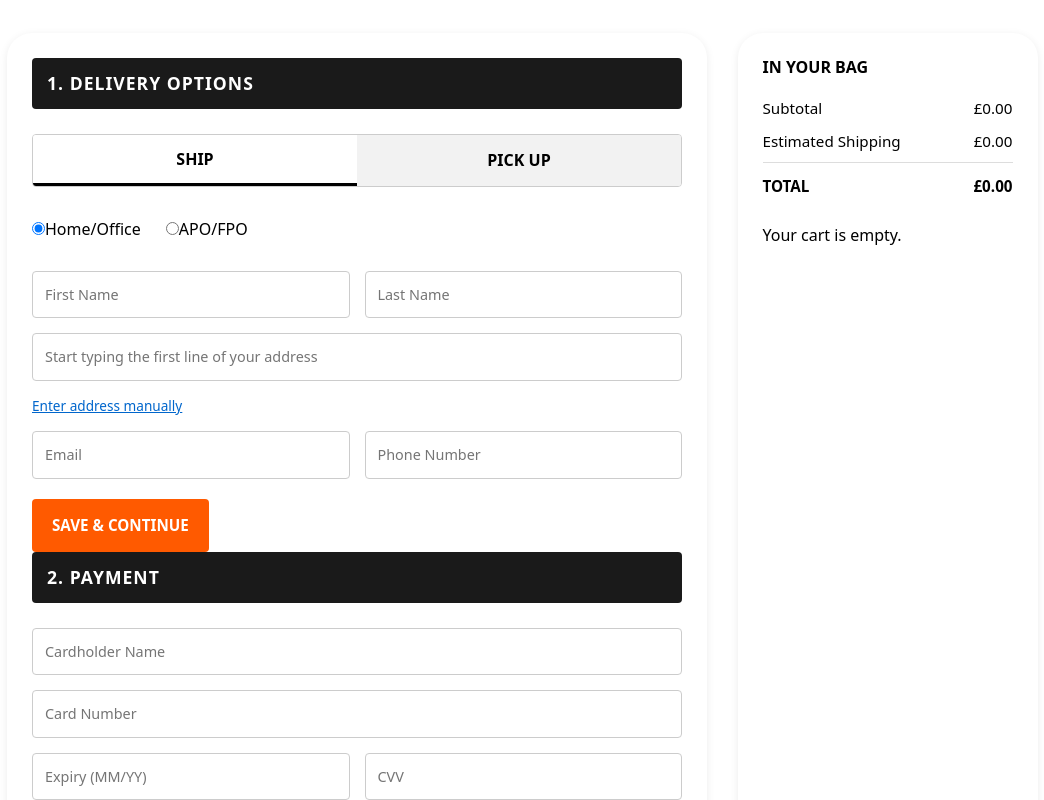
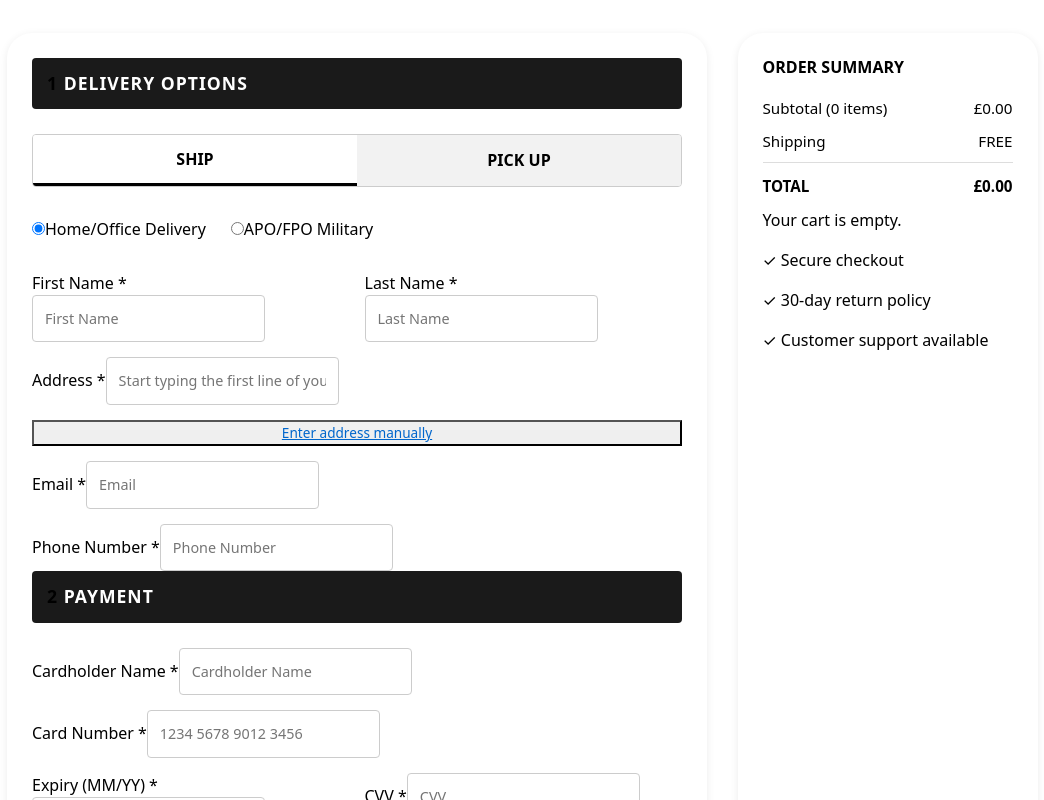
Before and after one commit to sumzali083/Team51, a React (Vite) app in the folder frontend/: page /checkout in a window 1280 px wide. Shown: the part 220-1020 px from the top of the page, without its empty margins (110-1154 px from the left). Built offline with nearby package versions, Linux system fonts and the light colour scheme.

Commit message:
Enhance Checkout and Cart functionality with improved validation, dynamic delivery estimates, and better error handling

```diff
--- a/frontend/src/pages/CheckoutPage.jsx
+++ b/frontend/src/pages/CheckoutPage.jsx
@@ -1,62 +1,148 @@
 // frontend/src/pages/CheckoutPage.jsx
-import React, { useContext, useState } from "react";
+import React, { useContext, useState, useEffect } from "react";
 import { CartContext } from "../context/CartContext";
 import "./CheckoutPage.css";
 
 const CheckoutPage = () => {
-  const { cart } = useContext(CartContext);
+  const cartContext = useContext(CartContext);
   const [deliveryType, setDeliveryType] = useState("SHIP");
   const [deliveryOption, setDeliveryOption] = useState("Home/Office");
   const [form, setForm] = useState({
     firstName: "",
     lastName: "",
     address: "",
+    city: "",
+    postalCode: "",
     email: "",
     phone: "",
+  });
+  const [payment, setPayment] = useState({
     cardName: "",
     cardNumber: "",
     expiry: "",
     cvv: "",
   });
+  const [showManualAddress, setShowManualAddress] = useState(false);
+  const [estimatedDelivery, setEstimatedDelivery] = useState("");
 
-  // Calculate subtotal safely
+  // Handle missing context
+  if (!cartContext) {
+    return <div className="container mt-4">Loading checkout...</div>;
+  }
+
+  const { cart } = cartContext;
+
+  // Calculate totals safely
   const subtotal = cart.reduce(
     (sum, item) => sum + Number(item.price || 0) * Number(item.quantity || 0),
     0
   );
-  const shipping = cart.length > 0 ? 8 : 0;
+  const shipping = cart.length > 0 ? 8.00 : 0;
   const total = subtotal + shipping;
+
+  // Calculate estimated delivery date
+  useEffect(() => {
+    const calculateDeliveryDate = () => {
+      const today = new Date();
+      let deliveryDays = 5; // Default shipping time
+      if (deliveryType === "PICK UP") deliveryDays = 1;
+      if (deliveryOption === "APO/FPO") deliveryDays = 14;
+
+      const deliveryDate = new Date(today);
+      deliveryDate.setDate(today.getDate() + deliveryDays);
+
+      // Format date
+      const options = { weekday: 'short', month: 'short', day: 'numeric' };
+      return deliveryDate.toLocaleDateString('en-US', options);
+    };
+
+    setEstimatedDelivery(calculateDeliveryDate());
+  }, [deliveryType, deliveryOption]);
 
   function handleFormChange(e) {
     setForm({ ...form, [e.target.name]: e.target.value });
   }
 
+  function handlePaymentChange(e) {
+    setPayment({ ...payment, [e.target.name]: e.target.value });
+  }
+
   function handleDeliveryType(type) {
     setDeliveryType(type);
+    // Reset delivery option if switching to PICK UP
+    if (type === "PICK UP") {
+      setDeliveryOption("Store Pickup");
+    }
   }
 
   function handleDeliveryOption(e) {
     setDeliveryOption(e.target.value);
   }
 
-  function handlePayment(e) {
+  // Validate card number format
+  const validateCardNumber = (number) => {
+    const cleaned = number.replace(/\s+/g, '');
+    return /^\d{16}$/.test(cleaned);
+  };
+
+  // Validate expiry date format
+  const validateExpiry = (expiry) => {
+    return /^(0[1-9]|1[0-2])\/\d{2}$/.test(expiry);
+  };
+
+  function handleSubmit(e) {
     e.preventDefault();
-    alert("Payment processed! Thank you for your order.");
+
+    // Form validation
+    if (!validateCardNumber(payment.cardNumber)) {
+      alert("Please enter a valid 16-digit card number");
+      return;
     }
 
+    if (!validateExpiry(payment.expiry)) {
+      alert("Please enter expiry date in MM/YY format");
+      return;
+    }
+
+    if (payment.cvv.length < 3) {
+      alert("Please enter a valid CVV");
+      return;
+    }
+
+    // Here you would typically make an API call
+    alert("Payment processed! Thank you for your order.");
+
+    // In a real app, you would:
+    // 1. Clear the cart
+    // 2. Redirect to confirmation page
+    // 3. Send order to backend
+  }
+
+  // Helper function to get image URL
+  const getImageUrl = (item) => {
+    if (item.image_url) return item.image_url;
+    if (item.image) return item.image;
+    if (item.images && item.images.length > 0) return item.images[0];
+    return "/placeholder.jpg";
+  };
+
   return (
-    <>
+    <div className="checkout-page">
       <h1 className="checkout-title">Checkout</h1>
       <div className="checkout-wrapper">
-        <div className="checkout-container">
+        <form className="checkout-container" onSubmit={handleSubmit}>
           {/* LEFT SIDE */}
-          <form className="checkout-left" onSubmit={handlePayment}>
-            <h2 className="section-title">1. DELIVERY OPTIONS</h2>
+          <div className="checkout-left">
+            <h2 className="section-title">
+              <span className="step-number">1</span> DELIVERY OPTIONS
+            </h2>
+
             <div className="tab-row">
               <button
                 type="button"
                 className={`tab${deliveryType === "SHIP" ? " active" : ""}`}
                 onClick={() => handleDeliveryType("SHIP")}
+                aria-pressed={deliveryType === "SHIP"}
               >
                 SHIP
               </button>
@@ -64,12 +150,15 @@ const CheckoutPage = () => {
                 type="button"
                 className={`tab${deliveryType === "PICK UP" ? " active" : ""}`}
                 onClick={() => handleDeliveryType("PICK UP")}
+                aria-pressed={deliveryType === "PICK UP"}
               >
                 PICK UP
               </button>
             </div>
+
+            {deliveryType === "SHIP" ? (
               <div className="radio-row">
-              <label>
+                <label className="radio-label">
                   <input
                     type="radio"
                     name="delivery"
@@ -77,9 +166,9 @@ const CheckoutPage = () => {
                     checked={deliveryOption === "Home/Office"}
                     onChange={handleDeliveryOption}
                   />
-                Home/Office
+                  <span>Home/Office Delivery</span>
                 </label>
-              <label>
+                <label className="radio-label">
                   <input
                     type="radio"
                     name="delivery"
@@ -87,147 +176,263 @@ const CheckoutPage = () => {
                     checked={deliveryOption === "APO/FPO"}
                     onChange={handleDeliveryOption}
                   />
-                APO/FPO
+                  <span>APO/FPO Military</span>
                 </label>
               </div>
+            ) : (
+              <div className="radio-row">
+                <label className="radio-label">
+                  <input
+                    type="radio"
+                    name="delivery"
+                    value="Store Pickup"
+                    checked={deliveryOption === "Store Pickup"}
+                    onChange={handleDeliveryOption}
+                  />
+                  <span>Store Pickup</span>
+                </label>
+              </div>
+            )}
+
             <div className="form-grid">
+              <div className="form-group">
+                <label htmlFor="firstName">First Name *</label>
                 <input
+                  id="firstName"
                   name="firstName"
                   placeholder="First Name"
                   value={form.firstName}
                   onChange={handleFormChange}
                   required
                 />
+              </div>
+
+              <div className="form-group">
+                <label htmlFor="lastName">Last Name *</label>
                 <input
+                  id="lastName"
                   name="lastName"
                   placeholder="Last Name"
                   value={form.lastName}
                   onChange={handleFormChange}
                   required
                 />
+              </div>
+
+              <div className="form-group full">
+                <label htmlFor="address">Address *</label>
                 <input
+                  id="address"
                   name="address"
-                className="full"
                   placeholder="Start typing the first line of your address"
                   value={form.address}
                   onChange={handleFormChange}
                   required
                 />
-              <a href="#" className="manual-link">
-                Enter address manually
-              </a>
+              </div>
+
+              <button
+                type="button"
+                className="manual-link"
+                onClick={() => setShowManualAddress(!showManualAddress)}
+              >
+                {showManualAddress ? "Hide manual entry" : "Enter address manually"}
+              </button>
+
+              {showManualAddress && (
+                <>
+                  <div className="form-group full">
+                    <label htmlFor="city">City *</label>
                     <input
+                      id="city"
+                      name="city"
+                      placeholder="City"
+                      value={form.city}
+                      onChange={handleFormChange}
+                      required
+                    />
+                  </div>
+                  <div className="form-group">
+                    <label htmlFor="postalCode">Postal Code *</label>
+                    <input
+                      id="postalCode"
+                      name="postalCode"
+                      placeholder="Postal Code"
+                      value={form.postalCode}
+                      onChange={handleFormChange}
+                      required
+                    />
+                  </div>
+                </>
+              )}
+
+              <div className="form-group full">
+                <label htmlFor="email">Email *</label>
+                <input
+                  id="email"
                   name="email"
+                  type="email"
                   placeholder="Email"
                   value={form.email}
                   onChange={handleFormChange}
                   required
                 />
+              </div>
+
+              <div className="form-group full">
+                <label htmlFor="phone">Phone Number *</label>
                 <input
+                  id="phone"
                   name="phone"
+                  type="tel"
                   placeholder="Phone Number"
                   value={form.phone}
                   onChange={handleFormChange}
                   required
                 />
               </div>
-            <button className="continue-btn" type="submit">
-              SAVE & CONTINUE
-            </button>
-            <h2 className="section-title">2. PAYMENT</h2>
+            </div>
+
+            <h2 className="section-title">
+              <span className="step-number">2</span> PAYMENT
+            </h2>
+
             <div className="form-grid">
+              <div className="form-group full">
+                <label htmlFor="cardName">Cardholder Name *</label>
                 <input
+                  id="cardName"
                   name="cardName"
-                className="full"
                   placeholder="Cardholder Name"
-                value={form.cardName}
-                onChange={handleFormChange}
+                  value={payment.cardName}
+                  onChange={handlePaymentChange}
                   required
                 />
+              </div>
+
+              <div className="form-group full">
+                <label htmlFor="cardNumber">Card Number *</label>
                 <input
+                  id="cardNumber"
                   name="cardNumber"
-                className="full"
-                placeholder="Card Number"
-                value={form.cardNumber}
-                onChange={handleFormChange}
+                  placeholder="1234 5678 9012 3456"
+                  value={payment.cardNumber}
+                  onChange={handlePaymentChange}
+                  pattern="[0-9\s]{16,19}"
                   required
                 />
+              </div>
+
+              <div className="form-group">
+                <label htmlFor="expiry">Expiry (MM/YY) *</label>
                 <input
+                  id="expiry"
                   name="expiry"
-                placeholder="Expiry (MM/YY)"
-                value={form.expiry}
-                onChange={handleFormChange}
+                  placeholder="MM/YY"
+                  value={payment.expiry}
+                  onChange={handlePaymentChange}
+                  pattern="(0[1-9]|1[0-2])\/\d{2}"
                   required
                 />
+              </div>
+
+              <div className="form-group">
+                <label htmlFor="cvv">CVV *</label>
                 <input
+                  id="cvv"
                   name="cvv"
                   placeholder="CVV"
                   type="password"
-                value={form.cvv}
-                onChange={handleFormChange}
+                  value={payment.cvv}
+                  onChange={handlePaymentChange}
+                  pattern="\d{3,4}"
                   required
                 />
               </div>
+            </div>
+
             <button className="continue-btn" type="submit">
-              PAY NOW
+              PAY NOW - £{total.toFixed(2)}
             </button>
-          </form>
+          </div>
 
-          {/* RIGHT SIDE */}
+          {/* RIGHT SIDE - Order Summary */}
           <div className="checkout-right">
-            <h3 className="bag-title">IN YOUR BAG</h3>
+            <h3 className="bag-title">ORDER SUMMARY</h3>
+
+            <div className="summary-section">
               <div className="price-row">
-              <span>Subtotal</span>
+                <span>Subtotal ({cart.length} items)</span>
                 <span>£{subtotal.toFixed(2)}</span>
               </div>
               <div className="price-row">
-              <span>Estimated Shipping</span>
-              <span>£{shipping.toFixed(2)}</span>
+                <span>Shipping</span>
+                <span>{shipping === 0 ? "FREE" : `£${shipping.toFixed(2)}`}</span>
               </div>
               <div className="total-row">
                 <span>TOTAL</span>
                 <span className="total-amount">£{total.toFixed(2)}</span>
               </div>
+            </div>
 
             {cart.length === 0 ? (
-              <div className="product-box">
+              <div className="empty-cart">
                 <p>Your cart is empty.</p>
               </div>
             ) : (
-              cart.map((item) => {
-                const img = item.image_url || "/images/placeholder.jpg";
+              <div className="cart-items-section">
+                <h4 className="items-title">Items in your bag</h4>
+                {cart.map((item) => {
                   const priceNum = Number(item.price || 0);
                   const qtyNum = Number(item.quantity || 0);
                   const itemTotal = priceNum * qtyNum;
+                  const img = getImageUrl(item);
 
                   return (
                     <div className="product-box" key={item.id}>
-                    <p className="arrival-text">ARRIVES BY THU, JUN 24</p>
+                      <p className="arrival-text">
+                        ESTIMATED ARRIVAL: {estimatedDelivery}
+                      </p>
                       <div className="product-row">
                         <img
                           src={img}
                           alt={item.name}
                           className="product-img"
+                          onError={(e) => {
+                            e.target.src = "/placeholder.jpg";
+                            e.target.onerror = null;
+                          }}
                         />
                         <div className="product-info">
                           <p className="product-name">{item.name}</p>
-                        <p className="product-meta">
-                          Price: £{priceNum.toFixed(2)}
-                        </p>
-                        <p className="product-meta">Qty: {qtyNum}</p>
-                        <p className="product-meta fw-bold">
+                          {item.size && (
+                            <p className="product-meta">Size: {item.size}</p>
+                          )}
+                          {item.color && (
+                            <p className="product-meta">Color: {item.color}</p>
+                          )}
+                          <p className="product-meta">Price: £{priceNum.toFixed(2)}</p>
+                          <p className="product-meta">Quantity: {qtyNum}</p>
+                          <p className="product-total">
                             Item Total: £{itemTotal.toFixed(2)}
                           </p>
                         </div>
                       </div>
                     </div>
                   );
-              })
+                })}
+              </div>
             )}
+
+            <div className="secure-checkout">
+              <p>✓ Secure checkout</p>
+              <p>✓ 30-day return policy</p>
+              <p>✓ Customer support available</p>
             </div>
           </div>
+        </form>
       </div>
-    </>
+    </div>
   );
 };
 
--- a/frontend/src/pages/cart.jsx
+++ b/frontend/src/pages/cart.jsx
@@ -1,4 +1,3 @@
-
 // frontend/src/pages/Cart.jsx
 import React, { useContext } from "react";
 import { useNavigate } from "react-router-dom";
@@ -6,8 +5,14 @@ import { CartContext } from "../context/CartContext";
 
 export default function Cart() {
   const cartContext = useContext(CartContext);
+  const navigate = useNavigate();
+
+  // Handle case where context might be undefined
+  if (!cartContext) {
+    return <div className="container mt-4">Loading cart...</div>;
+  }
+
   const { cart, removeFromCart, changeQuantity } = cartContext;
-  const navigate = useNavigate();
 
   // Ensure we always use numbers for price/quantity
   const total = cart.reduce(
@@ -15,13 +20,40 @@ export default function Cart() {
     0
   );
 
+  // Helper function to handle image URL
+  const getImageUrl = (item) => {
+    if (item.image) return item.image;
+    if (item.image_url) return item.image_url;
+    if (item.images && item.images.length > 0) return item.images[0];
+    return "/placeholder.jpg"; // Fallback image
+  };
+
+  // Helper to safely parse quantity
+  const handleQuantityChange = (id, value) => {
+    const parsedValue = parseInt(value, 10);
+    if (!isNaN(parsedValue) && parsedValue >= 1) {
+      changeQuantity(id, parsedValue);
+    } else {
+      changeQuantity(id, 1); // Reset to minimum
+    }
+  };
+
   return (
     <div className="container mt-4">
       <h2>Your Basket</h2>
 
       {cart.length === 0 ? (
+        <div className="text-center py-5">
           <p>Your basket is empty.</p>
+          <button
+            className="btn btn-primary mt-2"
+            onClick={() => navigate("/products")}
+          >
+            Continue Shopping
+          </button>
+        </div>
       ) : (
+        <>
           <div className="table-responsive">
             <table className="table table-hover align-middle">
               <thead>
@@ -35,7 +67,7 @@ export default function Cart() {
               </thead>
               <tbody>
                 {cart.map((item) => {
-                const img = item.image_url || "/images/placeholder.jpg";
+                  const img = getImageUrl(item);
                   const priceNum = Number(item.price || 0);
                   const qtyNum = Number(item.quantity || 0);
                   const lineTotal = priceNum * qtyNum;
@@ -47,20 +79,27 @@ export default function Cart() {
                           src={img}
                           alt={item.name}
                           width="50"
-                        className="me-2"
+                          height="50"
+                          className="me-2 object-fit-cover"
+                          onError={(e) => {
+                            e.target.src = "/placeholder.jpg";
+                            e.target.onerror = null;
+                          }}
                         />
                         <div className="d-inline-block">
                           <div>{item.name}</div>
+                          <div>
                             {item.size && (
-                          <small className="text-muted">
+                              <small className="text-muted d-block">
                                 Size: {item.size}
                               </small>
                             )}
                             {item.color && (
-                          <small className="text-muted ms-2">
+                              <small className="text-muted d-block">
                                 Color: {item.color}
                               </small>
                             )}
+                          </div>
                         </div>
                       </td>
 
@@ -73,11 +112,9 @@ export default function Cart() {
                           style={{ width: "80px" }}
                           value={qtyNum}
                           min="1"
+                          max="99"
                           onChange={(e) =>
-                          changeQuantity(
-                            item.id,
-                            parseInt(e.target.value, 10) || 1
-                          )
+                            handleQuantityChange(item.id, e.target.value)
                           }
                         />
                       </td>
@@ -88,6 +125,7 @@ export default function Cart() {
                         <button
                           className="btn btn-danger btn-sm"
                           onClick={() => removeFromCart(item.id)}
+                          aria-label={`Remove ${item.name} from cart`}
                         >
                           Remove
                         </button>
@@ -98,16 +136,25 @@ export default function Cart() {
               </tbody>
             </table>
           </div>
-      )}
 
-      <h4>Total: £{total.toFixed(2)}</h4>
-      {cart.length > 0 && (
+          <div className="d-flex justify-content-between align-items-center mt-4">
+            <h4 className="mb-0">Total: £{total.toFixed(2)}</h4>
+            <div>
               <button
-          className="btn btn-success mt-3"
+                className="btn btn-outline-secondary me-2"
+                onClick={() => navigate("/products")}
+              >
+                Continue Shopping
+              </button>
+              <button
+                className="btn btn-success"
                 onClick={() => navigate("/checkout")}
               >
                 Proceed to Checkout
               </button>
+            </div>
+          </div>
+        </>
       )}
     </div>
   );
```
Lines whose indentation alone changed are shown as unchanged.
